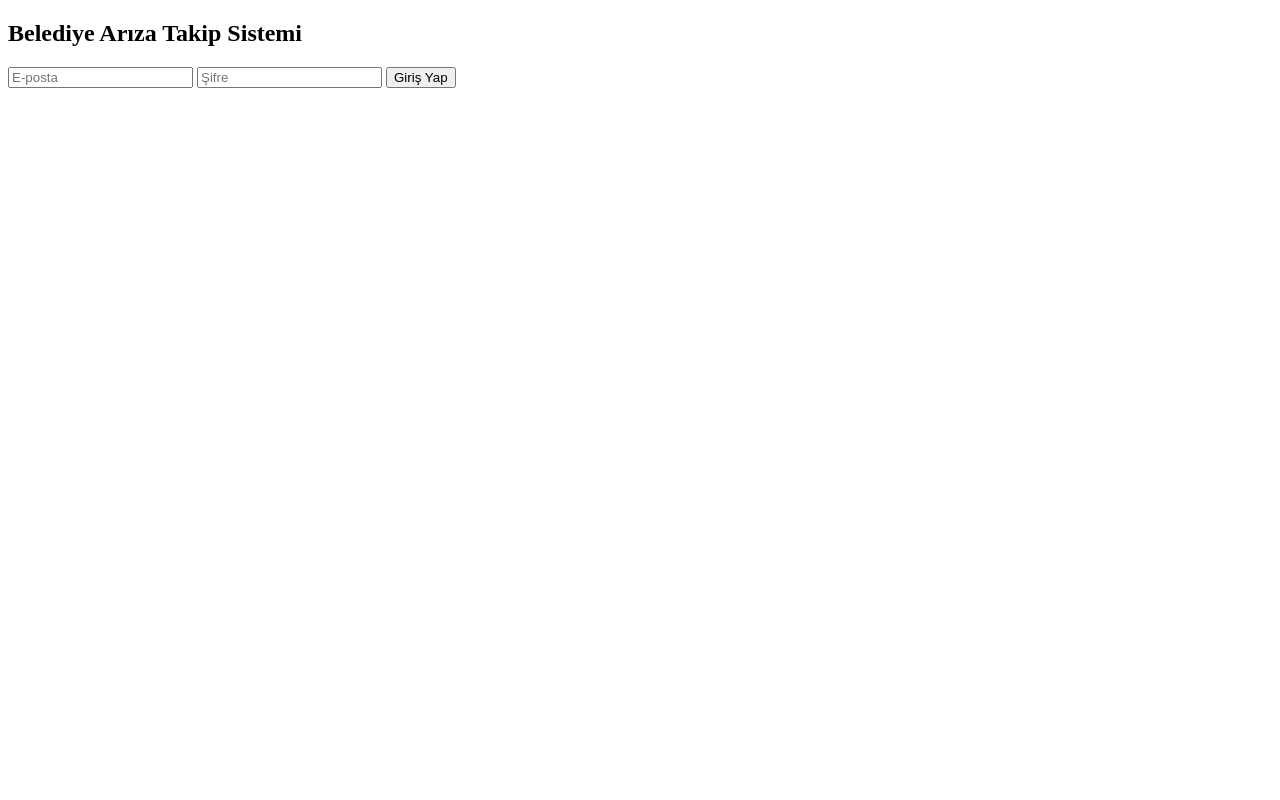
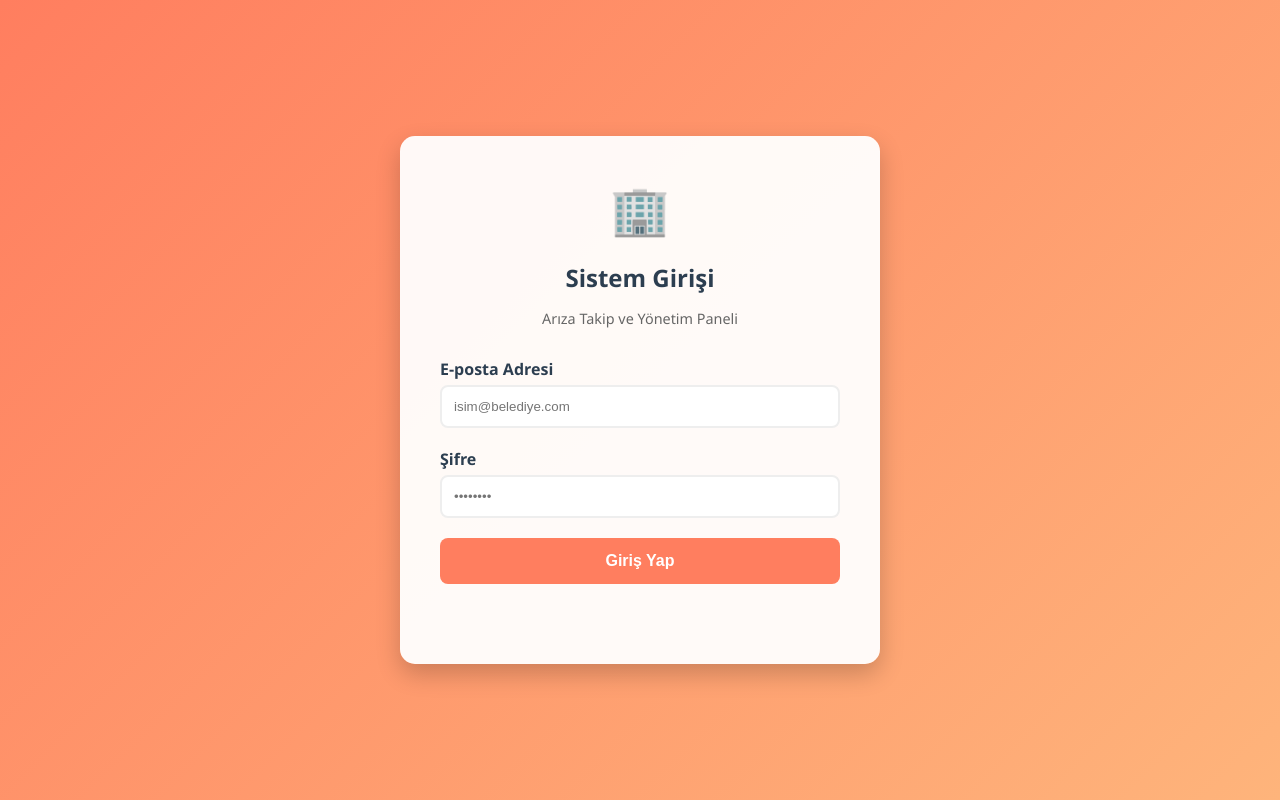
Before and after one commit to sevcansarikaya/Ariza-Takip-web, a website: page ariza-takip-web/public/index.html in a window 1280 px wide. Drawn offline with Linux system fonts and the light colour scheme.

Commit message:
index.html style değiştirildi

```diff
--- a/ariza-takip-web/public/index.html
+++ b/ariza-takip-web/public/index.html
@@ -2,26 +2,137 @@
 <html lang="tr">
 <head>
     <meta charset="UTF-8">
+    <meta name="viewport" content="width=device-width, initial-scale=1.0">
     <title>Belediye Arıza Takip - Giriş</title>
-    <link rel="stylesheet" href="style.css">
+    <style>
+        :root {
+            --primary-orange: #ff7e5f;
+            --secondary-orange: #feb47b;
+            --dark-grey: #2c3e50;
+        }
+
+        body {
+            font-family: 'Segoe UI', Tahoma, Geneva, Verdana, sans-serif;
+            background: linear-gradient(135deg, var(--primary-orange), var(--secondary-orange));
+            height: 100vh;
+            display: flex;
+            justify-content: center;
+            align-items: center;
+            margin: 0;
+            color: #333;
+        }
+
+        .login-card {
+            background: rgba(255, 255, 255, 0.95);
+            padding: 40px;
+            border-radius: 15px;
+            box-shadow: 0 10px 25px rgba(0,0,0,0.2);
+            width: 100%;
+            max-width: 400px;
+            text-align: center;
+        }
+
+        .login-card h2 {
+            margin-bottom: 10px;
+            color: var(--dark-grey);
+            font-weight: 800;
+        }
+
+        .login-card p {
+            color: #666;
+            margin-bottom: 30px;
+            font-size: 0.9rem;
+        }
+
+        .form-group {
+            margin-bottom: 20px;
+            text-align: left;
+        }
+
+        .form-group label {
+            display: block;
+            margin-bottom: 5px;
+            font-weight: 600;
+            color: var(--dark-grey);
+        }
+
+        input {
+            width: 100%;
+            padding: 12px;
+            border: 2px solid #eee;
+            border-radius: 8px;
+            box-sizing: border-box;
+            transition: border-color 0.3s;
+        }
+
+        input:focus {
+            outline: none;
+            border-color: var(--primary-orange);
+        }
+
+        button {
+            width: 100%;
+            padding: 14px;
+            background: var(--primary-orange);
+            color: white;
+            border: none;
+            border-radius: 8px;
+            font-size: 1rem;
+            font-weight: bold;
+            cursor: pointer;
+            transition: transform 0.2s, background 0.3s;
+        }
+
+        button:hover {
+            background: #e66a4e;
+            transform: translateY(-2px);
+        }
+
+        #message {
+            margin-top: 20px;
+            font-size: 0.85rem;
+            color: #e74c3c;
+            min-height: 20px;
+        }
+
+        .belediye-logo {
+            font-size: 3rem;
+            margin-bottom: 10px;
+        }
+    </style>
 </head>
 <body>
-    <div class="login-container">
-        <h2>Belediye Arıza Takip Sistemi</h2>
+
+    <div class="login-card">
+        <div class="belediye-logo">🏢</div>
+        <h2>Sistem Girişi</h2>
+        <p>Arıza Takip ve Yönetim Paneli</p>
+
         <form id="loginForm">
-            <input type="email" id="email" placeholder="E-posta" required>
-            <input type="password" id="password" placeholder="Şifre" required>
+            <div class="form-group">
+                <label>E-posta Adresi</label>
+                <input type="email" id="email" placeholder="isim@belediye.com" required>
+            </div>
+            <div class="form-group">
+                <label>Şifre</label>
+                <input type="password" id="password" placeholder="••••••••" required>
+            </div>
             <button type="submit">Giriş Yap</button>
         </form>
-        <p id="message"></p>
+
+        <div id="message"></div>
     </div>
 
     <script>
         document.getElementById('loginForm').addEventListener('submit', async (e) => {
             e.preventDefault();
+            const messageDiv = document.getElementById('message');
+            messageDiv.innerText = "Giriş yapılıyor...";
+
             const email = document.getElementById('email').value;
             const password = document.getElementById('password').value;
 
+            try {
                 const response = await fetch('/auth/login', {
                     method: 'POST',
                     headers: { 'Content-Type': 'application/json' },
@@ -29,13 +140,15 @@
                 });
 
                 const data = await response.json();
+
                 if (response.ok) {
-                // Giriş başarılıysa kullanıcı bilgilerini tarayıcıya kaydet
                     localStorage.setItem('user', JSON.stringify(data.user));
-                alert('Giriş başarılı! Yönlendiriliyorsunuz...');
                     window.location.href = 'dashboard.html';
                 } else {
-                document.getElementById('message').innerText = data.error;
+                    messageDiv.innerText = data.error || "Giriş başarısız.";
+                }
+            } catch (err) {
+                messageDiv.innerText = "Sunucuya bağlanılamadı.";
             }
         });
     </script>
```
Also changed, not shown: 1 other file. Lines whose indentation alone changed are shown as unchanged.
